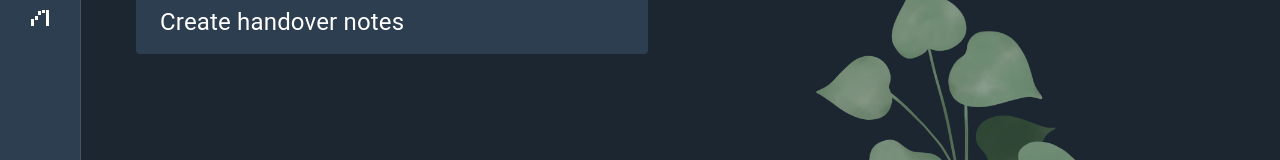
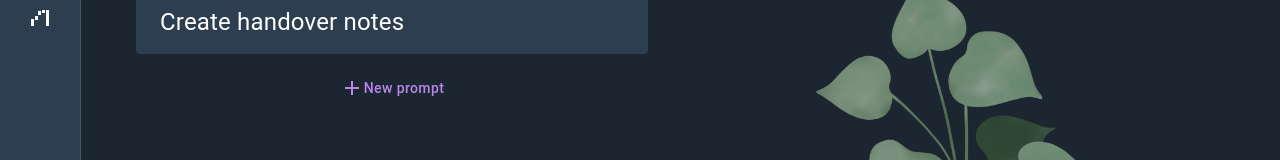
Before and after one commit to Oddert/ticker-system-web, a React app: page / in a window 1280 px wide. Shown: the part 198-358 px from the top of the page. Built offline with nearby package versions, Linux system fonts and the light colour scheme; a web font is replaced by a local one.

Commit message:
added a create modal

```diff
--- a/src/pages/Home/Home.tsx
+++ b/src/pages/Home/Home.tsx
@@ -10,6 +10,7 @@ import { getPromptsOrdered } from '../../redux/slices/prompt/prompt.selector'
 
 import { createDateStr } from '../../utils/commonUtils'
 import Prompt from '../../components/Prompt/Prompt'
+import CreatePrompt from '../../components/CreatePrompt';
 
 const dateStr = createDateStr(new Date())
 
@@ -62,6 +63,7 @@ const Home = () => {
                 {todayPrompts.map((prompt, idx) => (
                     <Prompt key={idx} prompt={prompt} />
                 ))}
+                <CreatePrompt buttonText='New prompt' />
             </Box>
             <img alt='' src={PlantImage} />
         </Container>
```
